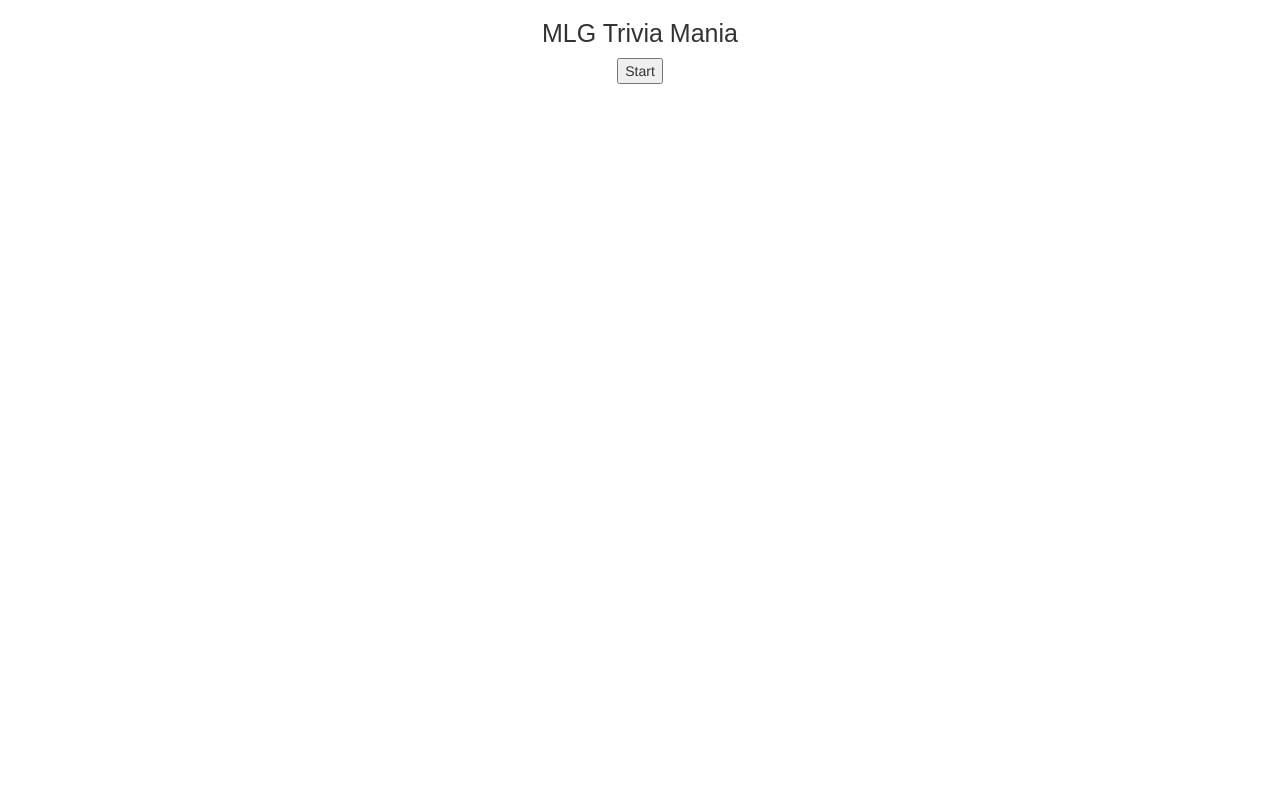
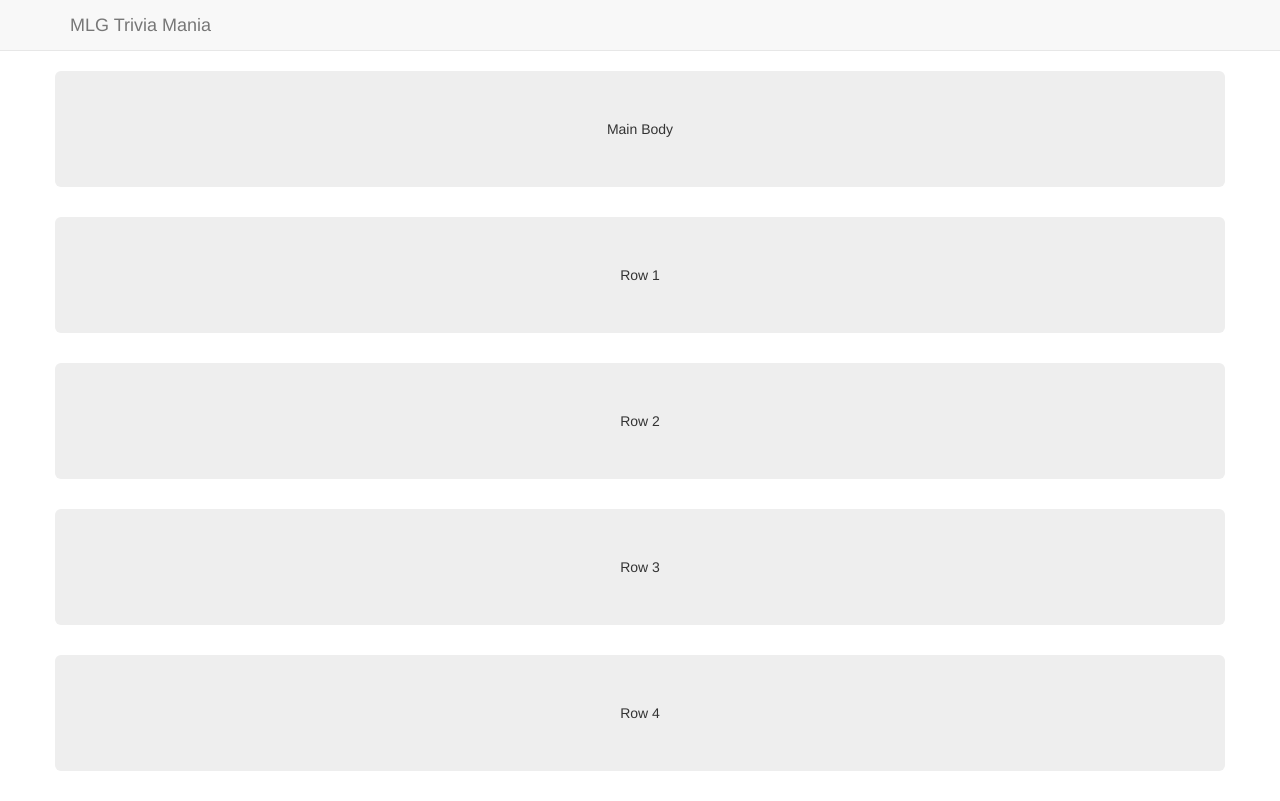
Before and after one commit to IzzleNizzle/TriviaGame, a plain HTML site: page index.html in a window 1280 px wide. Drawn offline with nearby package versions, Linux system fonts and the light colour scheme.

Commit message:
Imported Bootstrap and created main page for trivia questions.

```diff
--- a/assets/javascript/app.js
+++ b/assets/javascript/app.js
@@ -17,11 +17,11 @@ var clockRunning = false;
 // jQuery object for start button
 var startButton = $("<button>");
 
-$(document).ready(function() {
+// $(document).ready(function() {
 
-  $("#main-content").html(startButton.text("Start"));
+//   $("#main-content").append(startButton.text("Start"));
 
-});
+// });
 
 // Function for start button
 $(startButton).on("click", function(){
--- a/index.html
+++ b/index.html
@@ -15,12 +15,51 @@
 
 <body>
 
+    <!-- Static navbar -->
+    <nav class="navbar navbar-default navbar-static-top">
+        <div class="container">
+            <div class="navbar-header">
+                <button type="button" class="navbar-toggle collapsed" data-toggle="collapse" data-target="#navbar" aria-expanded="false"
+                    aria-controls="navbar">
+                    <span class="sr-only">Toggle navigation</span>
+                    <span class="icon-bar"></span>
+                    <span class="icon-bar"></span>
+                    <span class="icon-bar"></span>
+                </button>
+                <a class="navbar-brand" href="#">MLG Trivia Mania</a>
+            </div>
 
-    <h1>MLG Trivia Mania</h1>
+        </div>
+    </nav>
+    <!-- END Static navbar -->
 
-    <!-- <p>Time left: <span id="timer">01:30</span></p> -->
 
-    <div class="" id="main-content"></div>
+    <div class="container">
+
+        <div class="row">
+
+            <div class="col-md-12 jumbotron" id="main-content">Main Body</div>
+
+        </div>
+
+        <div class="row">
+            <div class="col-md-12 jumbotron">Row 1</div>
+        </div>
+
+        <div class="row">
+            <div class="col-md-12 jumbotron">Row 2</div>
+        </div>
+
+        <div class="row">
+            <div class="col-md-12 jumbotron">Row 3</div>
+        </div>
+
+        <div class="row">
+            <div class="col-md-12 jumbotron">Row 4</div>
+        </div>
+
+
+    </div>
 
     <script src="assets/javascript/bootstrap.js"></script>
     <script src="assets/javascript/app.js"></script>
```
